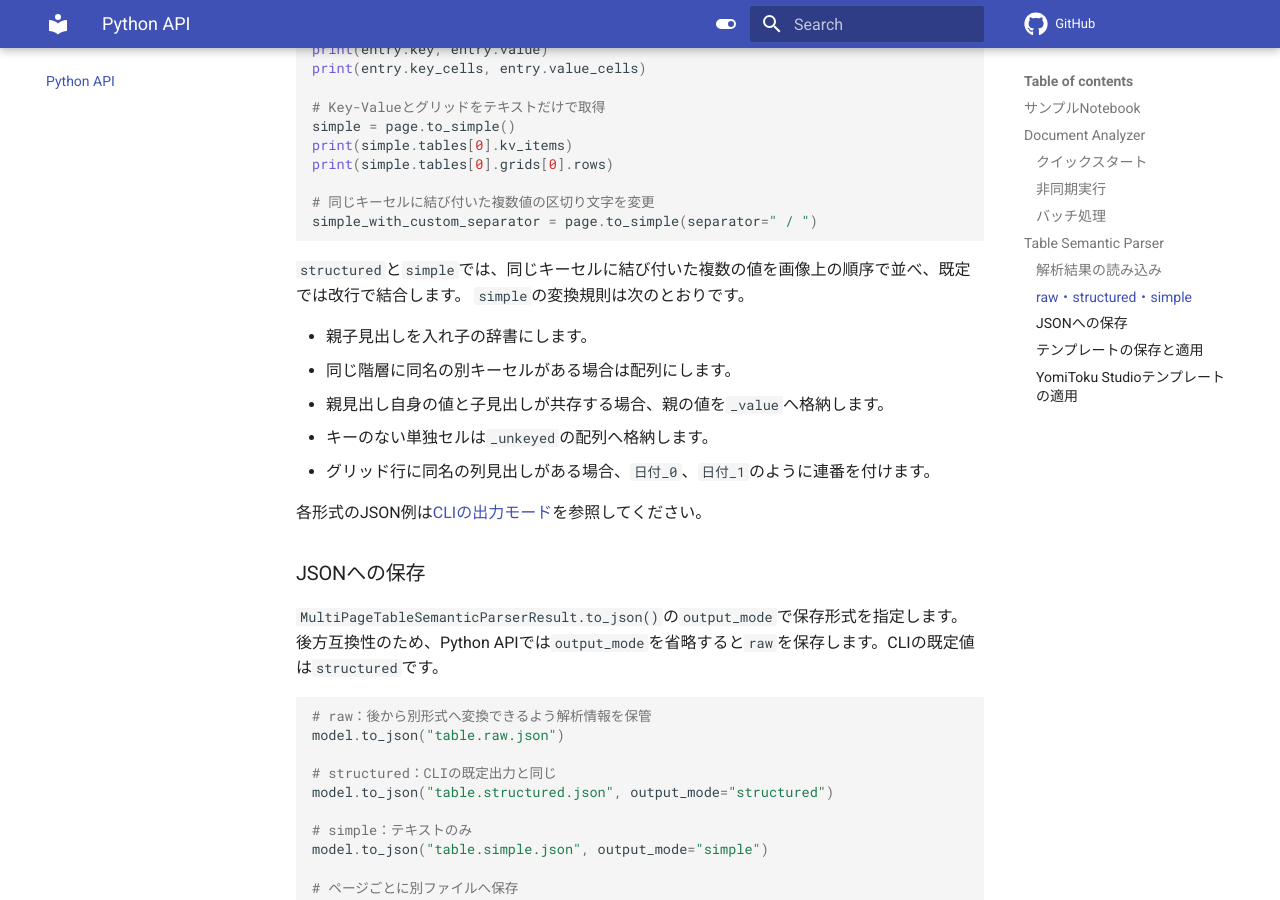
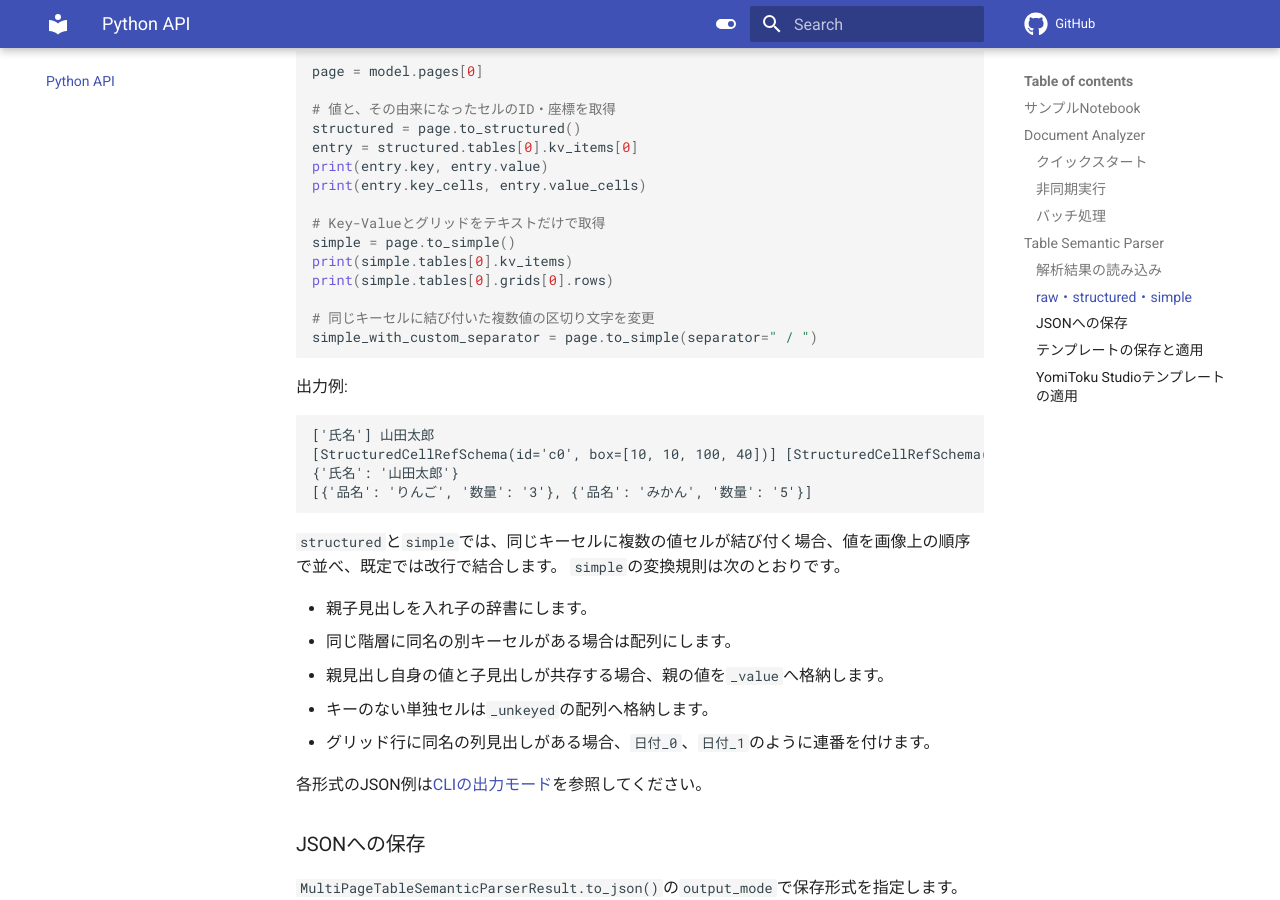
Before and after one commit to MLism-Inc/yomitoku-client, an MkDocs documentation site: the page built from docs/module-usage.md, in a window 1280 px wide and 900 px high, scrolled down 5789 px. Built offline with MkDocs 1.6.1 and Material for MkDocs 9.7.7, drawn with Linux system fonts in a browser that asks for light colours; comment, search, counter and statistics services are not loaded.

Commit message:
docs: show TSP Python print output

````diff
--- a/docs/module-usage.md
+++ b/docs/module-usage.md
@@ -218,6 +218,13 @@ print(table.kv_items[0].key, table.kv_items[0].value)  # いずれもセルID
 model.to_json(output_path="table.raw.json")
 ```
 
+出力例:
+
+```text
+氏名
+['c0'] c1
+```
+
 `model.pages`はページ番号をキー、`TableSemanticParserResult`を値とする辞書です。
 各ページの`cells`、`kv_items`、`grids`はrawスキーマで、Key-ValueとグリッドはセルのテキストではなくセルIDを参照します。
 
@@ -260,7 +267,16 @@ print(simple.tables[0].grids[0].rows)
 simple_with_custom_separator = page.to_simple(separator=" / ")
 ```
 
-`structured`と`simple`では、同じキーセルに結び付いた複数の値を画像上の順序で並べ、既定では改行で結合します。
+出力例:
+
+```text
+['氏名'] 山田太郎
+[StructuredCellRefSchema(id='c0', box=[10, 10, 100, 40])] [StructuredCellRefSchema(id='c1', box=[100, 10, 400, 40])]
+{'氏名': '山田太郎'}
+[{'品名': 'りんご', '数量': '3'}, {'品名': 'みかん', '数量': '5'}]
+```
+
+`structured`と`simple`では、同じキーセルに複数の値セルが結び付く場合、値を画像上の順序で並べ、既定では改行で結合します。
 `simple`の変換規則は次のとおりです。
 
 - 親子見出しを入れ子の辞書にします。
````
